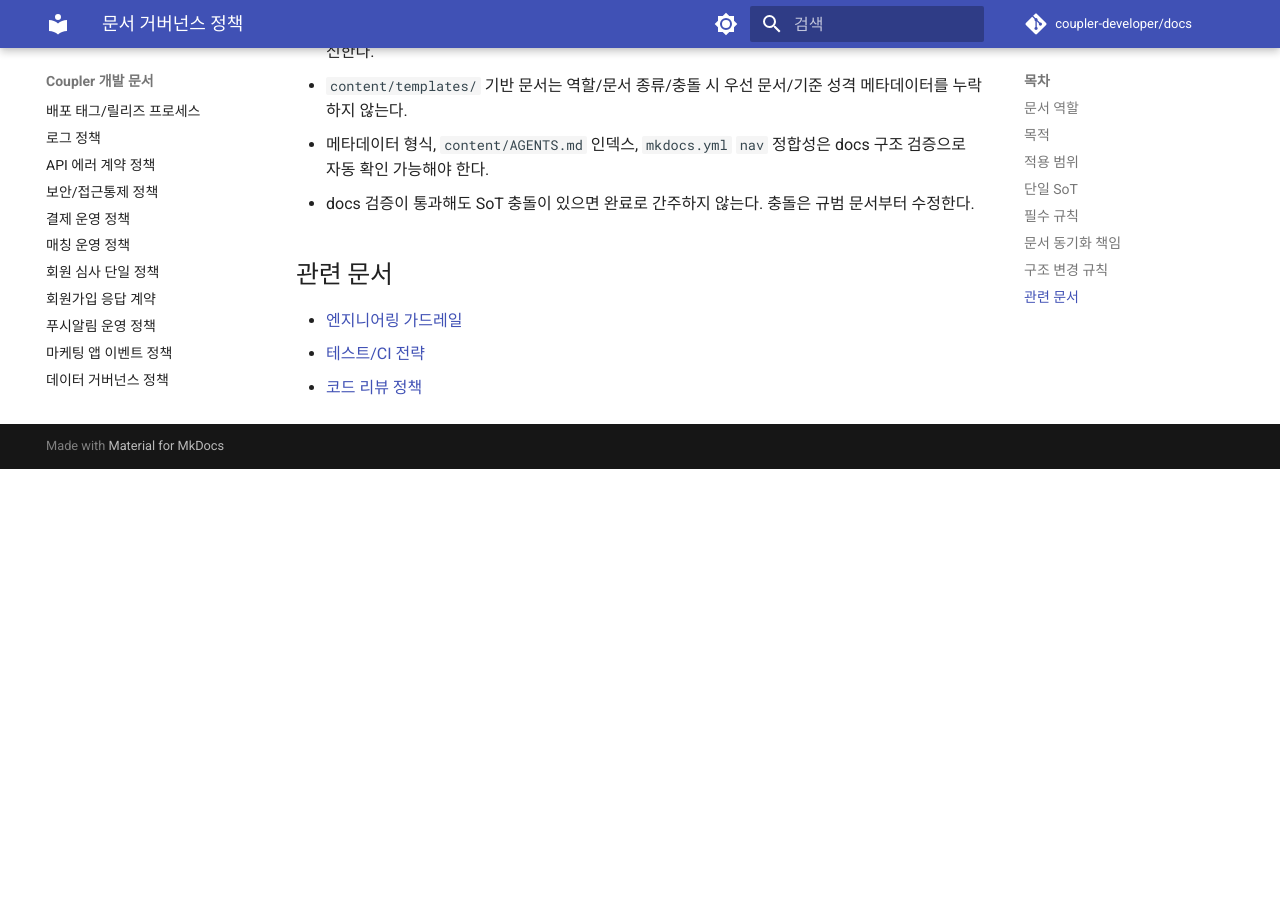
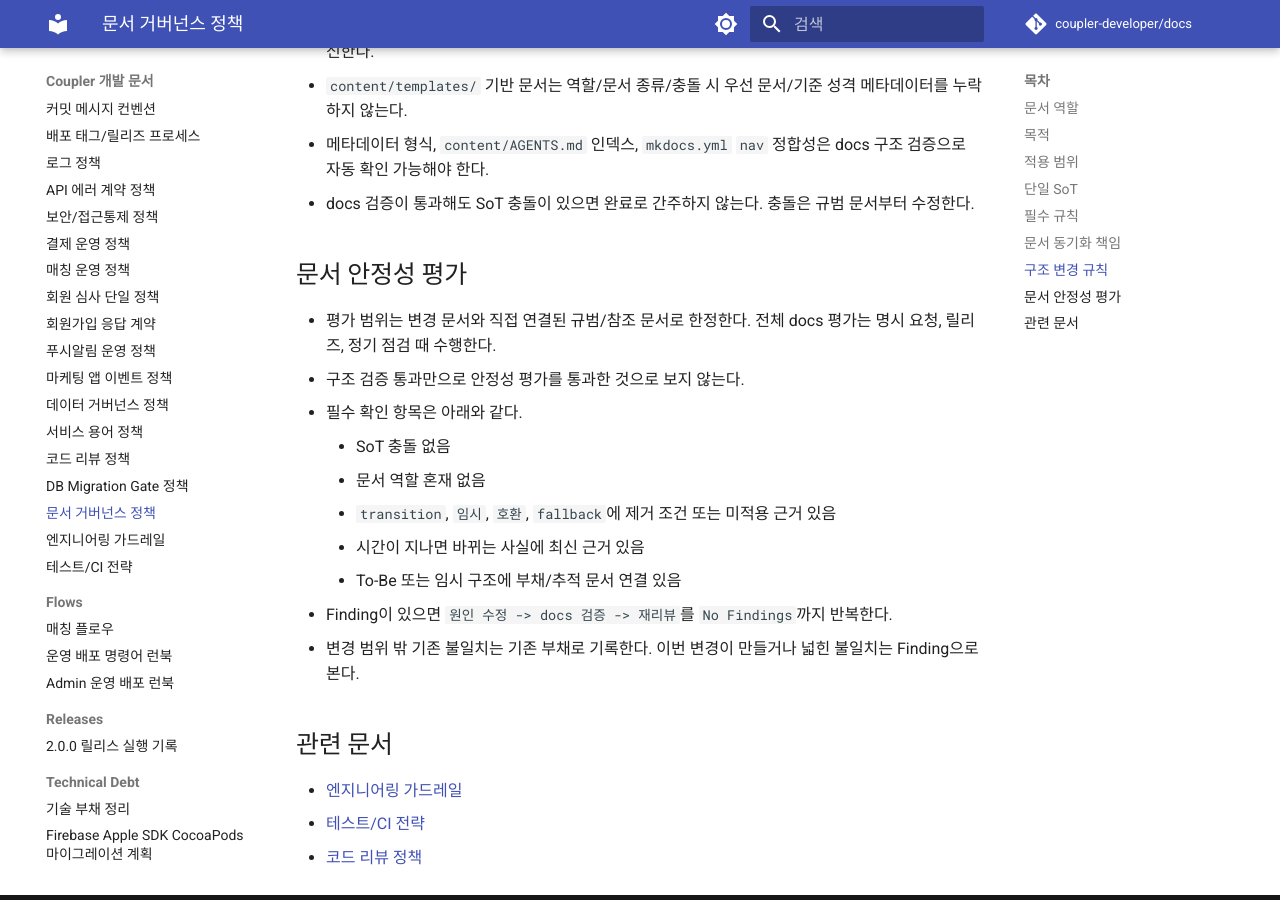
Before and after one commit to coupler-developer/docs, an MkDocs documentation site: the page built from content/policy/document-governance-policy.md, in a window 1280 px wide and 900 px high, scrolled down 2230 px. Built offline with MkDocs 1.6.1 and Material for MkDocs 9.7.7, drawn with Linux system fonts in a browser that asks for light colours; comment, search, counter and statistics services are not loaded; before the commit the page ends 2699 px from its top, so only the background shows below that.

Commit message:
docs: 문서 안정성 평가 기준 추가
Changes:
- 문서 안정성 평가 범위와 필수 확인 항목 추가
- Finding 발생 시 원인 수정부터 No Findings까지 반복하도록 기준 명시

Tests:
- yarn validate:docs 통과

```diff
--- a/content/policy/document-governance-policy.md
+++ b/content/policy/document-governance-policy.md
@@ -64,6 +64,19 @@
 - 메타데이터 형식, `content/AGENTS.md` 인덱스, `mkdocs.yml` `nav` 정합성은 docs 구조 검증으로 자동 확인 가능해야 한다.
 - docs 검증이 통과해도 SoT 충돌이 있으면 완료로 간주하지 않는다. 충돌은 규범 문서부터 수정한다.
 
+## 문서 안정성 평가
+
+- 평가 범위는 변경 문서와 직접 연결된 규범/참조 문서로 한정한다. 전체 docs 평가는 명시 요청, 릴리즈, 정기 점검 때 수행한다.
+- 구조 검증 통과만으로 안정성 평가를 통과한 것으로 보지 않는다.
+- 필수 확인 항목은 아래와 같다.
+    - SoT 충돌 없음
+    - 문서 역할 혼재 없음
+    - `transition`, `임시`, `호환`, `fallback`에 제거 조건 또는 미적용 근거 있음
+    - 시간이 지나면 바뀌는 사실에 최신 근거 있음
+    - To-Be 또는 임시 구조에 부채/추적 문서 연결 있음
+- Finding이 있으면 `원인 수정 -> docs 검증 -> 재리뷰`를 `No Findings`까지 반복한다.
+- 변경 범위 밖 기존 불일치는 기존 부채로 기록한다. 이번 변경이 만들거나 넓힌 불일치는 Finding으로 본다.
+
 ## 관련 문서
 
 - [엔지니어링 가드레일](engineering-guardrails.md)
```
